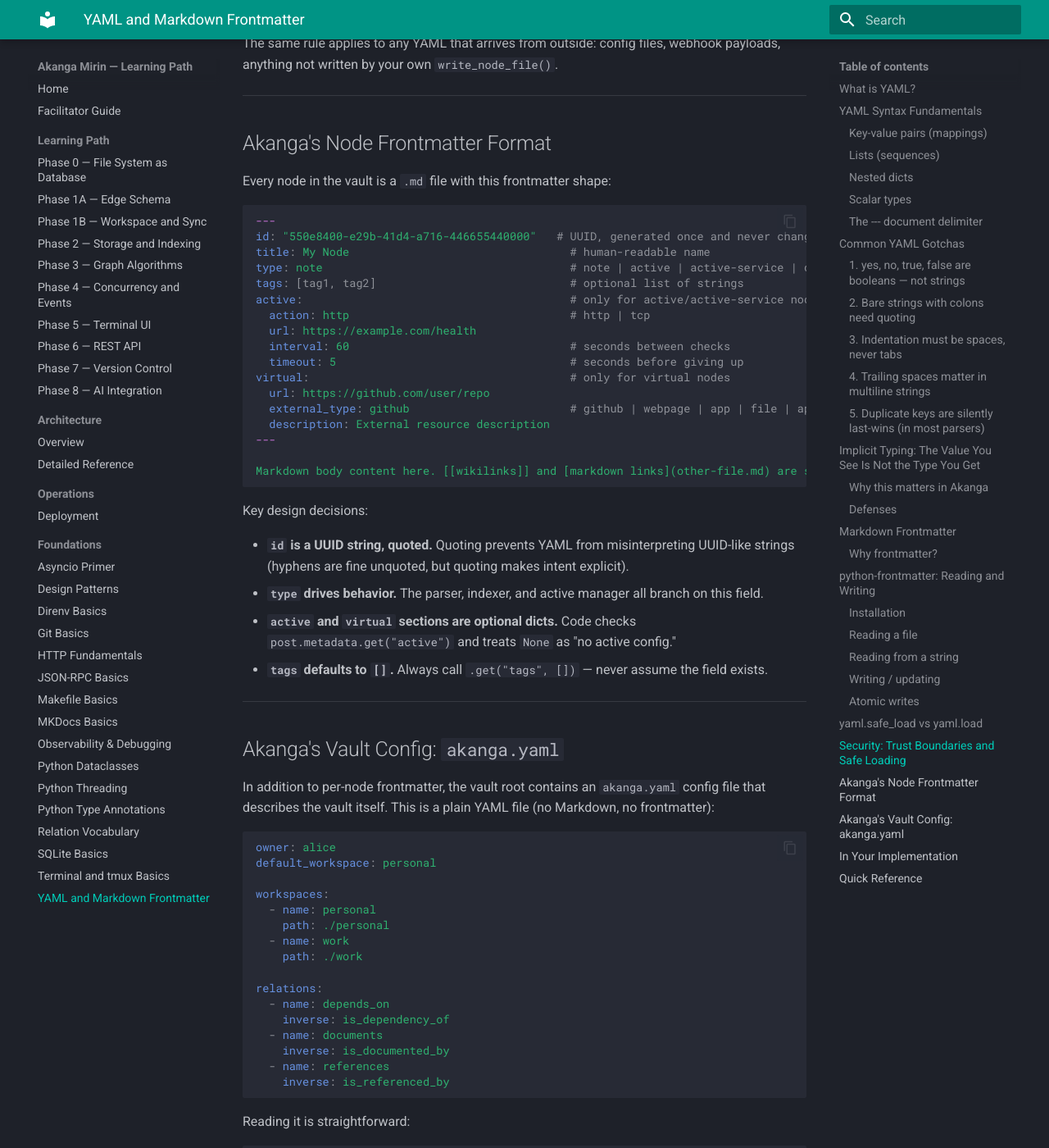
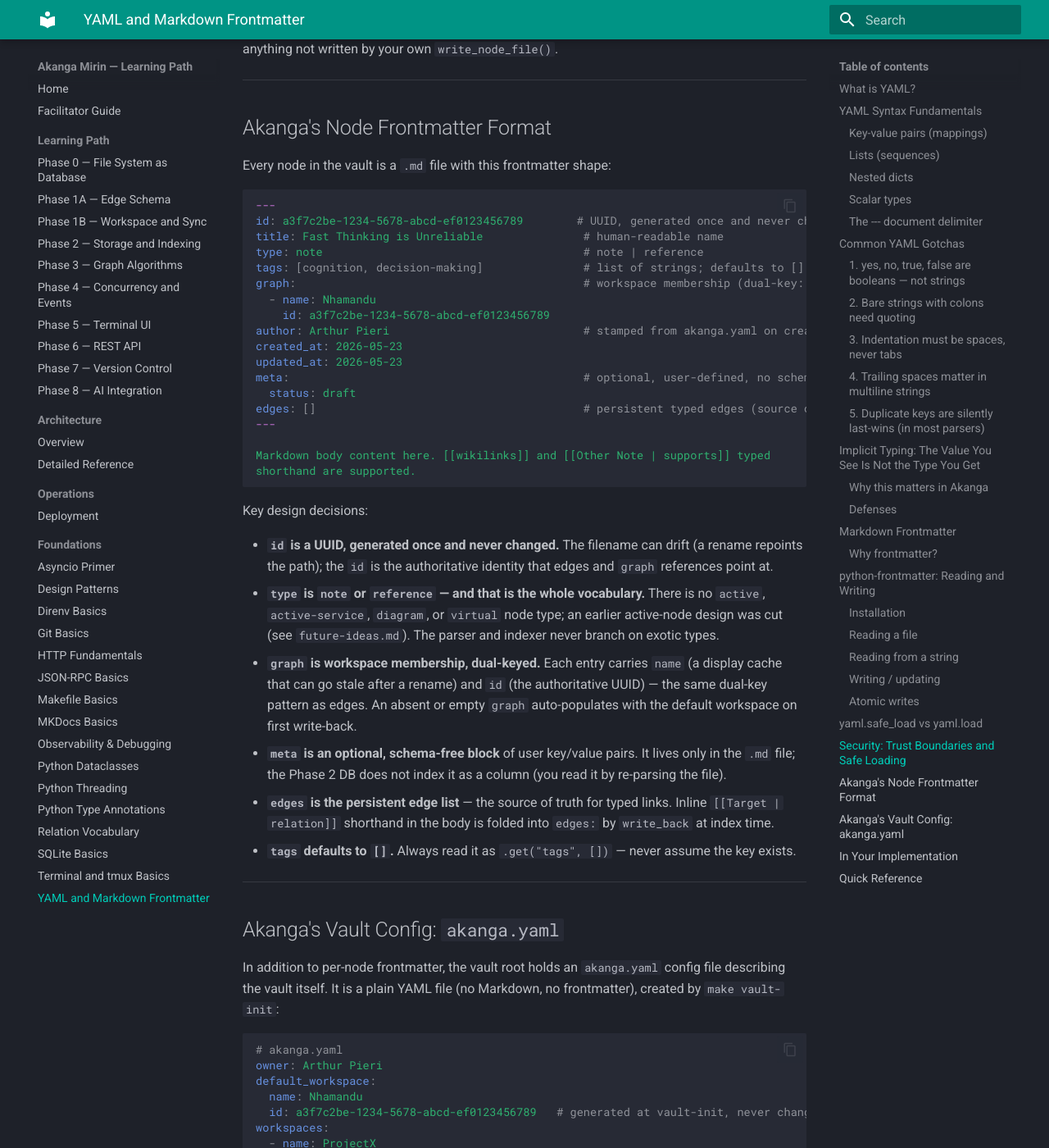
Before and after one commit to ArthurPieri/akanga_mirin, an MkDocs documentation site: the page built from docs/foundations/yaml-and-markdown-frontmatter.md, in a window 1280 px wide and 1400 px high, scrolled down 9565 px. Shown: the whole window at 82% size. Built offline with MkDocs 1.6.1 and Material for MkDocs 9.7.7, drawn with Linux system fonts in a browser that asks for light colours; some of the changed text lies outside the part shown.

Commit message:
fix: noteapp-alignment yaml-frontmatter tail to curriculum truth (B-4)
The tail described noteapp's schema (note|active|active-service|diagram|virtual
types, path-keyed workspaces, an akanga.yaml relations: list). Rewrite to the real
shape: type note|reference; dual-key graph workspace membership; meta/edges blocks;
default_workspace + workspaces in akanga.yaml; relation types live in
relation-vocabulary.md + UUID-minted, not akanga.yaml. Also fix the nested-dict
YAML example, which used the cut active-node config, to a real meta block.

Co-Authored-By: Claude Opus 4.8 (1M context) <noreply@anthropic.com>

````diff
--- a/docs/foundations/yaml-and-markdown-frontmatter.md
+++ b/docs/foundations/yaml-and-markdown-frontmatter.md
@@ -58,17 +58,16 @@ Both parse to the same Python list: `["python", "knowledge-graph", "sqlite"]`.
 Indentation creates nesting. YAML requires consistent indentation (spaces only — never tabs):
 
 ```yaml
-active:
-  action: http
-  url: https://example.com/health
-  interval: 60
-  timeout: 5
+meta:
+  status: draft
+  priority: 2
+  reviewed: false
 ```
 
 Equivalent Python:
 
 ```python
-{"active": {"action": "http", "url": "https://example.com/health", "interval": 60, "timeout": 5}}
+{"meta": {"status": "draft", "priority": 2, "reviewed": False}}
 ```
 
 ### Scalar types
@@ -474,60 +473,69 @@ Every node in the vault is a `.md` file with this frontmatter shape:
 
 ```yaml
 ---
-id: "550e8400-e29b-41d4-a716-446655440000"   # UUID, generated once and never changed
-title: My Node                                 # human-readable name
-type: note                                     # note | active | active-service | diagram | virtual
-tags: [tag1, tag2]                             # optional list of strings
-active:                                        # only for active/active-service nodes
-  action: http                                 # http | tcp
-  url: https://example.com/health
-  interval: 60                                 # seconds between checks
-  timeout: 5                                   # seconds before giving up
-virtual:                                       # only for virtual nodes
-  url: https://github.com/user/repo
-  external_type: github                        # github | webpage | app | file | api
-  description: External resource description
+id: a3f7c2be-1234-5678-abcd-ef0123456789        # UUID, generated once and never changed
+title: Fast Thinking is Unreliable               # human-readable name
+type: note                                       # note | reference
+tags: [cognition, decision-making]               # list of strings; defaults to []
+graph:                                           # workspace membership (dual-key: name + id)
+  - name: Nhamandu
+    id: a3f7c2be-1234-5678-abcd-ef0123456789
+author: Arthur Pieri                             # stamped from akanga.yaml on create()
+created_at: 2026-05-23
+updated_at: 2026-05-23
+meta:                                            # optional, user-defined, no schema
+  status: draft
+edges: []                                        # persistent typed edges (source of truth)
 ---
 
-Markdown body content here. [[wikilinks]] and [markdown links](other-file.md) are supported.
+Markdown body content here. [[wikilinks]] and [[Other Note | supports]] typed
+shorthand are supported.
 ```
 
 Key design decisions:
 
-- **`id` is a UUID string, quoted.** Quoting prevents YAML from misinterpreting UUID-like strings
-  (hyphens are fine unquoted, but quoting makes intent explicit).
-- **`type` drives behavior.** The parser, indexer, and active manager all branch on this field.
-- **`active` and `virtual` sections are optional dicts.** Code checks `post.metadata.get("active")`
-  and treats `None` as "no active config."
-- **`tags` defaults to `[]`.** Always call `.get("tags", [])` — never assume the field exists.
+- **`id` is a UUID, generated once and never changed.** The filename can drift (a
+  rename repoints the path); the `id` is the authoritative identity that edges and
+  `graph` references point at.
+- **`type` is `note` or `reference` — and that is the whole vocabulary.** There is no
+  `active`, `active-service`, `diagram`, or `virtual` node type; an earlier active-node
+  design was cut (see `future-ideas.md`). The parser and indexer never branch on
+  exotic types.
+- **`graph` is workspace membership, dual-keyed.** Each entry carries `name` (a display
+  cache that can go stale after a rename) and `id` (the authoritative UUID) — the same
+  dual-key pattern as edges. An absent or empty `graph` auto-populates with the default
+  workspace on first write-back.
+- **`meta` is an optional, schema-free block** of user key/value pairs. It lives only in
+  the `.md` file; the Phase 2 DB does not index it as a column (you read it by
+  re-parsing the file).
+- **`edges` is the persistent edge list** — the source of truth for typed links. Inline
+  `[[Target | relation]]` shorthand in the body is folded into `edges:` by `write_back`
+  at index time.
+- **`tags` defaults to `[]`.** Always read it as `.get("tags", [])` — never assume the
+  key exists.
 
 ---
 
 ## Akanga's Vault Config: `akanga.yaml`
 
-In addition to per-node frontmatter, the vault root contains an `akanga.yaml` config file that
-describes the vault itself. This is a plain YAML file (no Markdown, no frontmatter):
+In addition to per-node frontmatter, the vault root holds an `akanga.yaml` config file
+describing the vault itself. It is a plain YAML file (no Markdown, no frontmatter),
+created by `make vault-init`:
 
 ```yaml
-owner: alice
-default_workspace: personal
-
+# akanga.yaml
+owner: Arthur Pieri
+default_workspace:
+  name: Nhamandu
+  id: a3f7c2be-1234-5678-abcd-ef0123456789   # generated at vault-init, never changes
 workspaces:
-  - name: personal
-    path: ./personal
-  - name: work
-    path: ./work
-
-relations:
-  - name: depends_on
-    inverse: is_dependency_of
-  - name: documents
-    inverse: is_documented_by
-  - name: references
-    inverse: is_referenced_by
+  - name: ProjectX
+    id: b2c3d4e5-abcd-ef01-2345-678901234567
+  - name: BookNotes
+    id: c3d4e5f6-bcde-f012-3456-789012345678
 ```
 
-Reading it is straightforward:
+Read it with `safe_load`:
 
 ```python
 import yaml
@@ -536,27 +544,35 @@ with open("akanga.yaml") as f:
     config = yaml.safe_load(f)
 
 owner = config["owner"]
+default_workspace = config["default_workspace"]   # dict: {name, id}
 workspaces = config.get("workspaces", [])
-relations = config.get("relations", [])
 ```
 
-This config is introduced in Phase 1 of the learning path. It lets users define custom relation
-types with their inverses — a building block for the full graph model.
+`create()` reads this on every new node to stamp `author` and assign the default
+workspace as the node's first `graph` entry.
+
+**Relation types do NOT live here.** The 72 built-in relations live in
+`docs/foundations/relation-vocabulary.md`, and custom relations are minted on demand —
+`write_back` assigns a fresh UUID `relation_id` to any unknown relation name, no
+pre-registration required. (Phase 1B sketches an optional `custom_relations:` block for
+*soft validation* of those names; it is a deferred spec, not something `akanga.yaml`
+requires today.)
 
 ---
 
 ## In Your Implementation
 
-- **`parser.py`** (Phase 0) — `parse_node_file(path)` calls `frontmatter.load()` and returns a
-  `Node` dataclass. `write_node_file(path, frontmatter_dict, content)` calls
-  `frontmatter.dumps()` and writes atomically. All metadata access uses `.get()`
-  with safe defaults.
-
-- **Phase 1 work** — introduces `akanga.yaml` vault config. `yaml.safe_load` is the correct parser.
-  The config schema includes `owner`, `default_workspace`, `workspaces`, and `relations`.
-
-- **Never use `yaml.load` without `Loader=yaml.SafeLoader`** anywhere in your implementation. The vault
-  directory is user-controlled, but it is still good practice to use `safe_load` everywhere.
+- **`parser.py`** (Phase 0) — `parse_node_file(path)` calls `frontmatter.load()` and
+  returns a `Node` dataclass; `write_node_file(path, frontmatter_dict, content)` calls
+  `frontmatter.dumps()` and writes atomically. All metadata access uses `.get()` with
+  safe defaults.
+- **`create()`** (Phase 0) — reads `akanga.yaml` with `yaml.safe_load`, stamps `author`,
+  and assigns `default_workspace` as the first `graph` entry.
+- **Phase 1B** — adds the workspace registry and the deferred `custom_relations:`
+  soft-validation spec; relation *types* are still vocabulary + UUID-minted, never an
+  `akanga.yaml` schema.
+- **Never `yaml.load` without `SafeLoader`.** The vault is user-controlled text;
+  `safe_load` everywhere is the rule, not a nicety.
 
 ---
 
````
